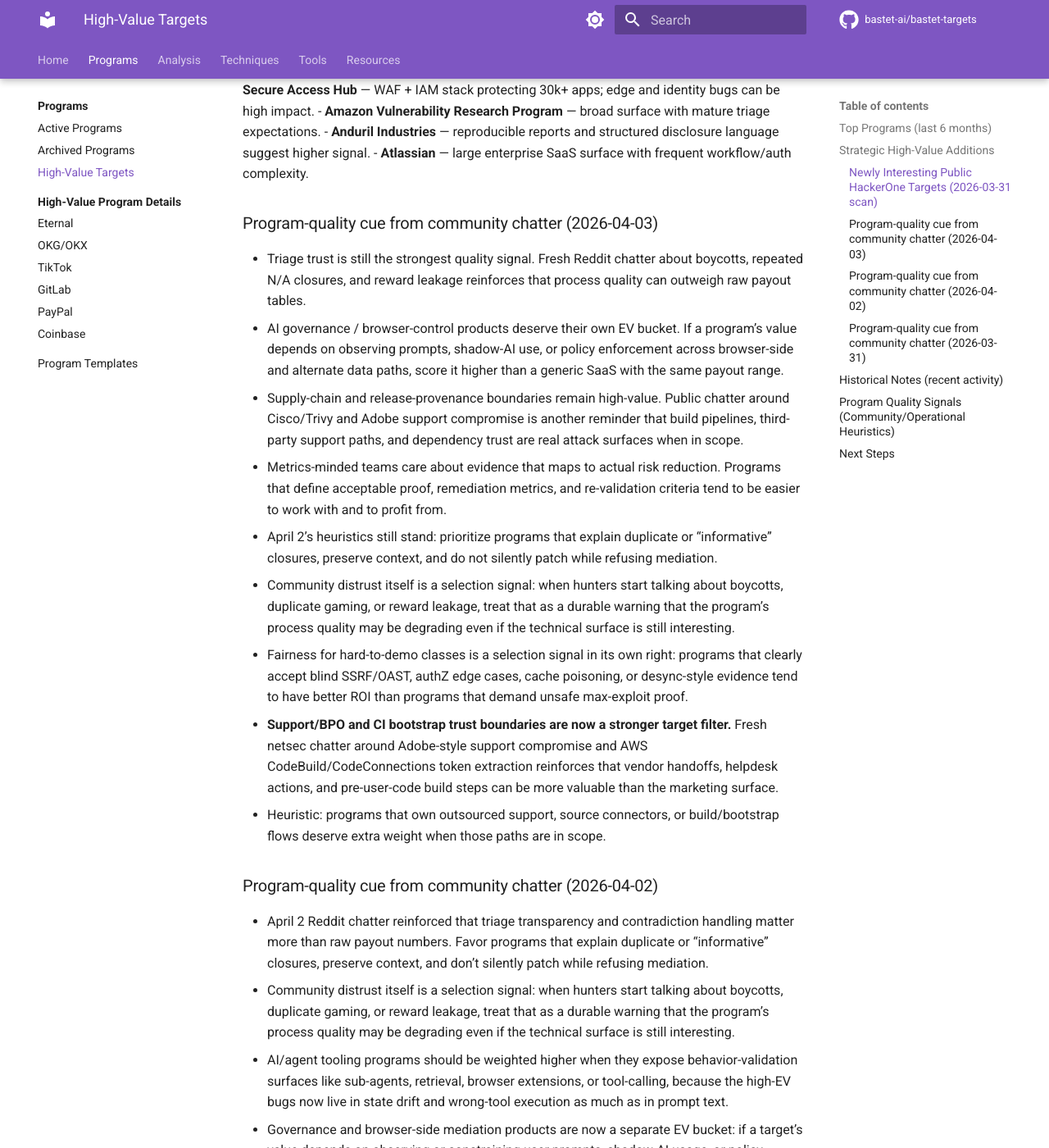
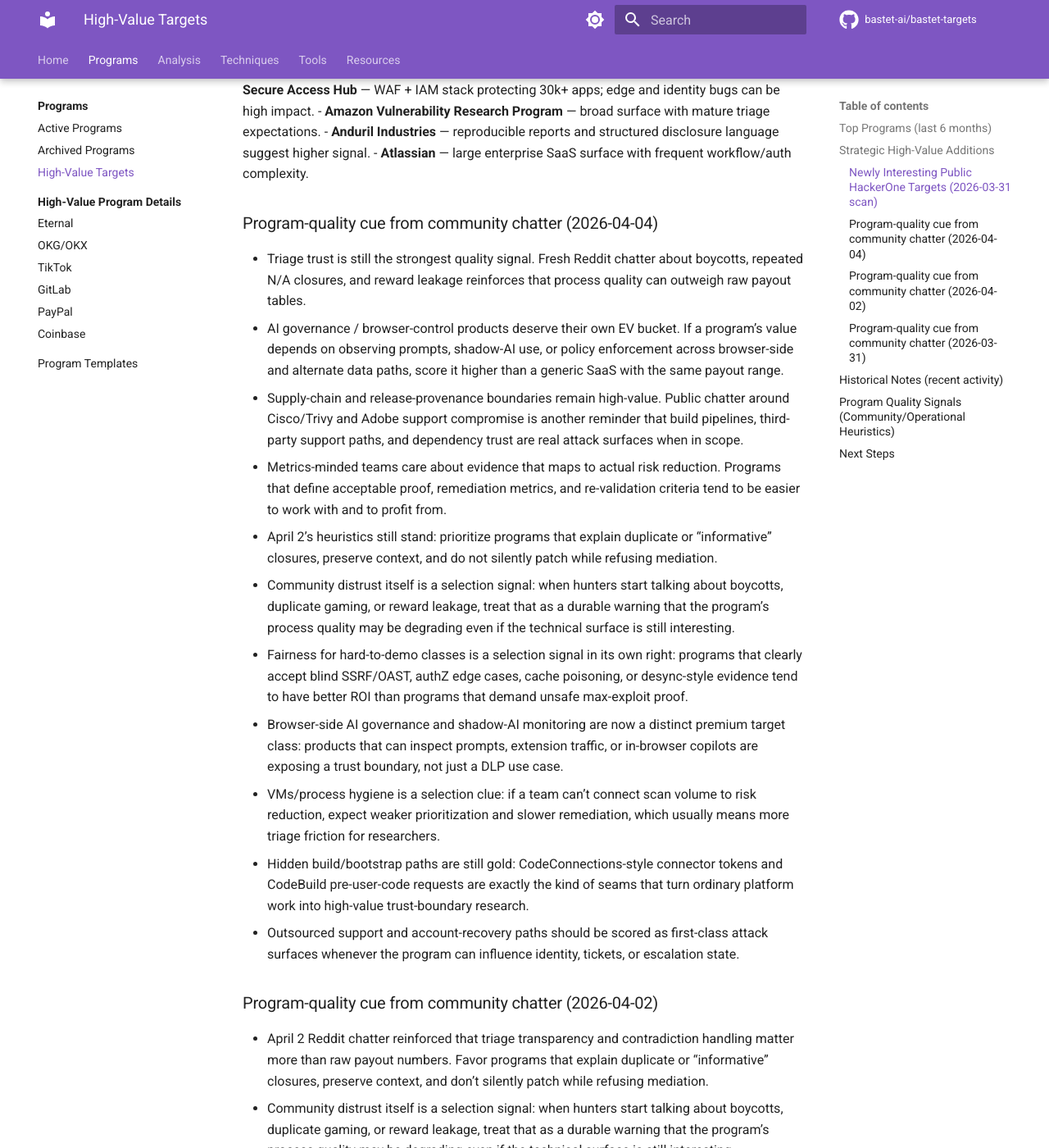
Before and after one commit to bastet-ai/bastet-targets, an MkDocs documentation site: the page built from docs/programs/high-value.md, in a window 1280 px wide and 1400 px high, scrolled down 1096 px. Shown: the whole window at 82% size. Built offline with MkDocs 1.6.1 and Material for MkDocs 9.7.7, drawn with Linux system fonts in a browser that asks for light colours; comment, search, counter and statistics services are not loaded.

Commit message:
Add Apr 4 program-quality signals

```diff
--- a/docs/programs/high-value.md
+++ b/docs/programs/high-value.md
@@ -31,7 +31,7 @@
 - **Anduril Industries** — reproducible reports and structured disclosure language suggest higher signal.
 - **Atlassian** — large enterprise SaaS surface with frequent workflow/auth complexity.
 
-### Program-quality cue from community chatter (2026-04-03)
+### Program-quality cue from community chatter (2026-04-04)
 - Triage trust is still the strongest quality signal. Fresh Reddit chatter about boycotts, repeated N/A closures, and reward leakage reinforces that process quality can outweigh raw payout tables.
 - AI governance / browser-control products deserve their own EV bucket. If a program’s value depends on observing prompts, shadow-AI use, or policy enforcement across browser-side and alternate data paths, score it higher than a generic SaaS with the same payout range.
 - Supply-chain and release-provenance boundaries remain high-value. Public chatter around Cisco/Trivy and Adobe support compromise is another reminder that build pipelines, third-party support paths, and dependency trust are real attack surfaces when in scope.
@@ -39,9 +39,10 @@
 - April 2’s heuristics still stand: prioritize programs that explain duplicate or “informative” closures, preserve context, and do not silently patch while refusing mediation.
 - Community distrust itself is a selection signal: when hunters start talking about boycotts, duplicate gaming, or reward leakage, treat that as a durable warning that the program’s process quality may be degrading even if the technical surface is still interesting.
 - Fairness for hard-to-demo classes is a selection signal in its own right: programs that clearly accept blind SSRF/OAST, authZ edge cases, cache poisoning, or desync-style evidence tend to have better ROI than programs that demand unsafe max-exploit proof.
-
-- **Support/BPO and CI bootstrap trust boundaries are now a stronger target filter.** Fresh netsec chatter around Adobe-style support compromise and AWS CodeBuild/CodeConnections token extraction reinforces that vendor handoffs, helpdesk actions, and pre-user-code build steps can be more valuable than the marketing surface.
-  - Heuristic: programs that own outsourced support, source connectors, or build/bootstrap flows deserve extra weight when those paths are in scope.
+- Browser-side AI governance and shadow-AI monitoring are now a distinct premium target class: products that can inspect prompts, extension traffic, or in-browser copilots are exposing a trust boundary, not just a DLP use case.
+- VMs/process hygiene is a selection clue: if a team can’t connect scan volume to risk reduction, expect weaker prioritization and slower remediation, which usually means more triage friction for researchers.
+- Hidden build/bootstrap paths are still gold: CodeConnections-style connector tokens and CodeBuild pre-user-code requests are exactly the kind of seams that turn ordinary platform work into high-value trust-boundary research.
+- Outsourced support and account-recovery paths should be scored as first-class attack surfaces whenever the program can influence identity, tickets, or escalation state.
 
 ### Program-quality cue from community chatter (2026-04-02)
 - April 2 Reddit chatter reinforced that triage transparency and contradiction handling matter more than raw payout numbers. Favor programs that explain duplicate or “informative” closures, preserve context, and don’t silently patch while refusing mediation.
```
Also changed, not shown: docs/program-quality-signals.md (+4 -0 lines).
